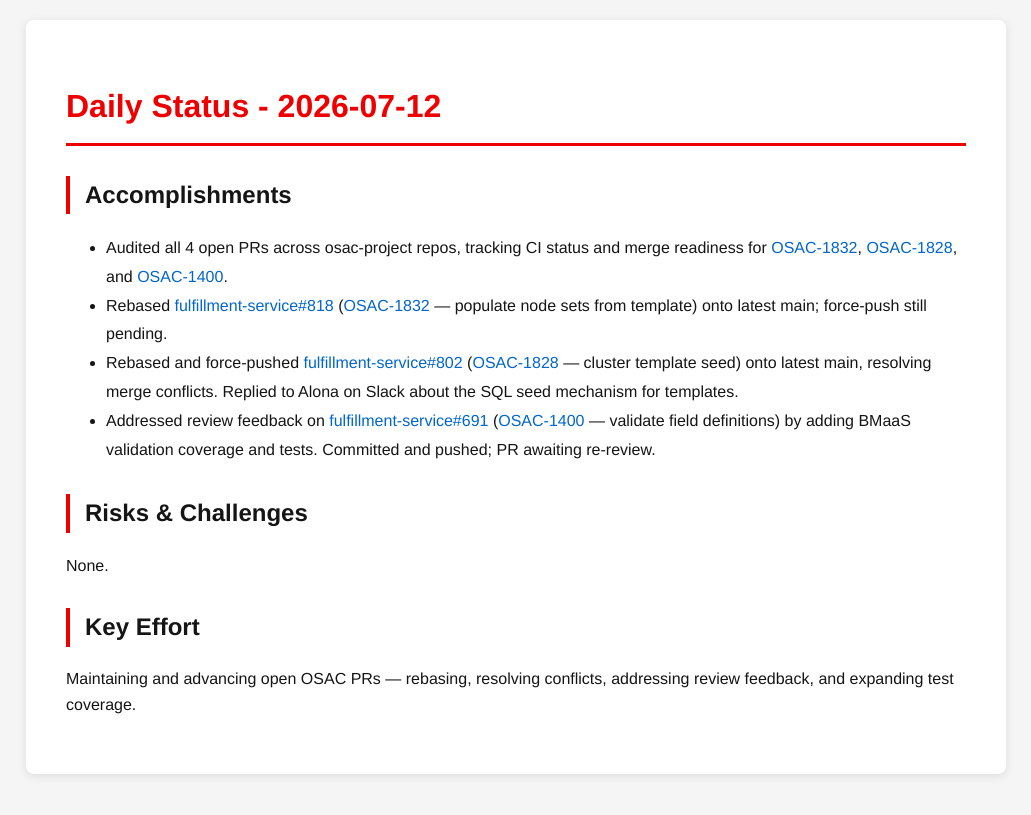
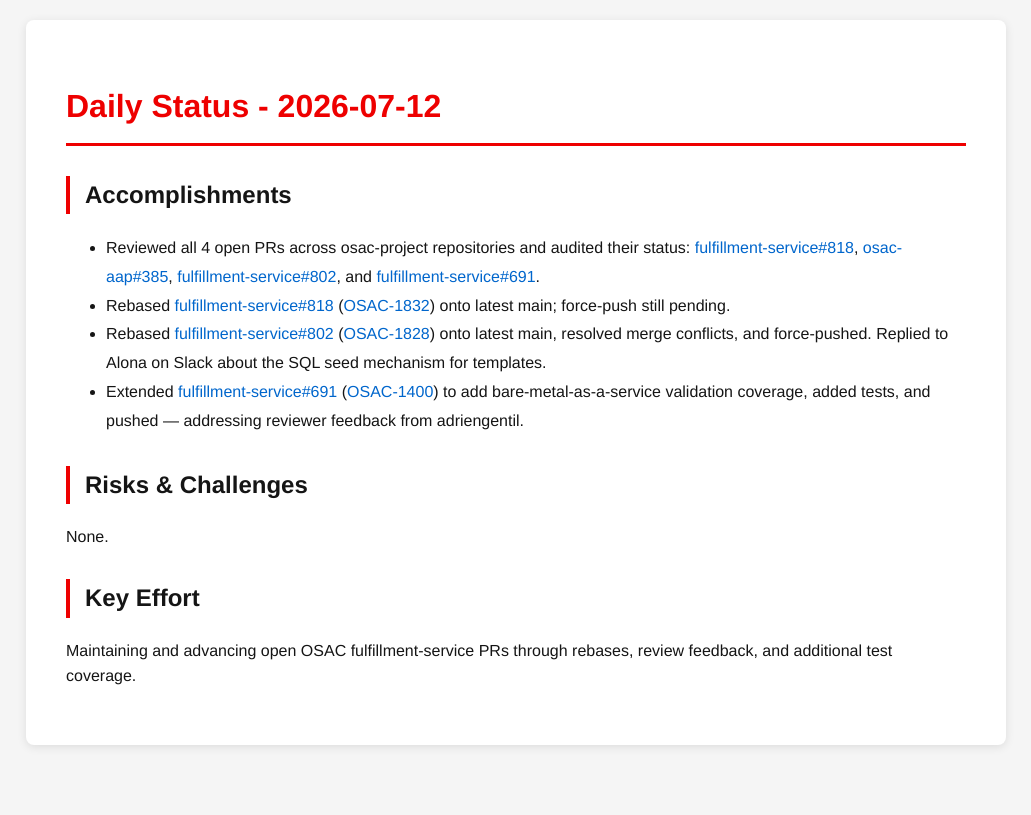
Before and after one commit to tzvatot/daily-status, a Jekyll site: the page built from 2026-07-12.md, in a window 1280 px wide. Shown: the top 815 px of the page, without its empty margins (124-1155 px from the left). Built offline with Jekyll 4.4.1, drawn with Linux system fonts in a browser that asks for light colours.

Commit message:
Daily status update - 2026-07-12

```diff
--- a/2026-07-12.md
+++ b/2026-07-12.md
@@ -7,13 +7,13 @@
 # Daily Status - 2026-07-12
 
 ## Accomplishments
-- Audited all 4 open PRs across osac-project repos, tracking CI status and merge readiness for [OSAC-1832](https://redhat.atlassian.net/browse/OSAC-1832), [OSAC-1828](https://redhat.atlassian.net/browse/OSAC-1828), and [OSAC-1400](https://redhat.atlassian.net/browse/OSAC-1400).
-- Rebased [fulfillment-service#818](https://github.com/osac-project/fulfillment-service/pull/818) ([OSAC-1832](https://redhat.atlassian.net/browse/OSAC-1832) — populate node sets from template) onto latest main; force-push still pending.
-- Rebased and force-pushed [fulfillment-service#802](https://github.com/osac-project/fulfillment-service/pull/802) ([OSAC-1828](https://redhat.atlassian.net/browse/OSAC-1828) — cluster template seed) onto latest main, resolving merge conflicts. Replied to Alona on Slack about the SQL seed mechanism for templates.
-- Addressed review feedback on [fulfillment-service#691](https://github.com/osac-project/fulfillment-service/pull/691) ([OSAC-1400](https://redhat.atlassian.net/browse/OSAC-1400) — validate field definitions) by adding BMaaS validation coverage and tests. Committed and pushed; PR awaiting re-review.
+- Reviewed all 4 open PRs across osac-project repositories and audited their status: [fulfillment-service#818](https://github.com/osac-project/fulfillment-service/pull/818), [osac-aap#385](https://github.com/osac-project/osac-aap/pull/385), [fulfillment-service#802](https://github.com/osac-project/fulfillment-service/pull/802), and [fulfillment-service#691](https://github.com/osac-project/fulfillment-service/pull/691).
+- Rebased [fulfillment-service#818](https://github.com/osac-project/fulfillment-service/pull/818) ([OSAC-1832](https://redhat.atlassian.net/browse/OSAC-1832)) onto latest main; force-push still pending.
+- Rebased [fulfillment-service#802](https://github.com/osac-project/fulfillment-service/pull/802) ([OSAC-1828](https://redhat.atlassian.net/browse/OSAC-1828)) onto latest main, resolved merge conflicts, and force-pushed. Replied to Alona on Slack about the SQL seed mechanism for templates.
+- Extended [fulfillment-service#691](https://github.com/osac-project/fulfillment-service/pull/691) ([OSAC-1400](https://redhat.atlassian.net/browse/OSAC-1400)) to add bare-metal-as-a-service validation coverage, added tests, and pushed — addressing reviewer feedback from adriengentil.
 
 ## Risks & Challenges
 None.
 
 ## Key Effort
-Maintaining and advancing open OSAC PRs — rebasing, resolving conflicts, addressing review feedback, and expanding test coverage.
+Maintaining and advancing open OSAC fulfillment-service PRs through rebases, review feedback, and additional test coverage.
```
